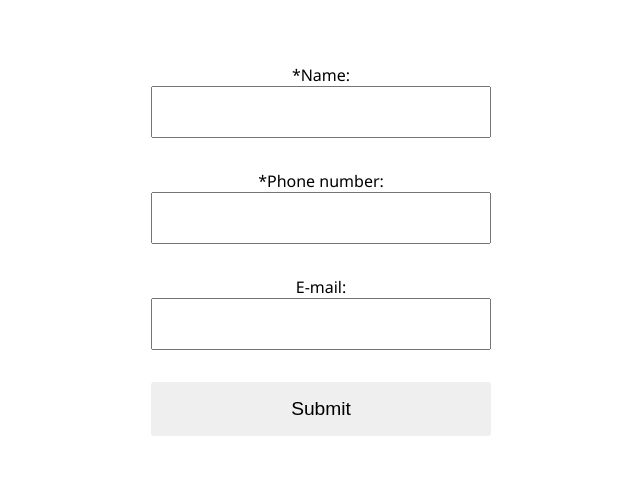
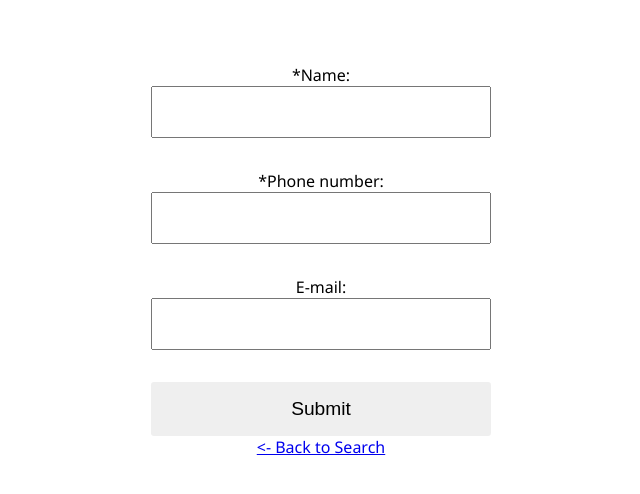
Before and after one commit to Terence625/react-express-mysql-nginx, a React (Create React App) app in the folder frontend/: page /createClient in a window 1280 px wide. Shown: the top 494 px of the page, without its empty margins (319-959 px from the left). Built offline with nearby package versions, Linux system fonts and the light colour scheme.

Commit message:
[Terence] add a back link to search client in clientForm component

```diff
--- a/frontend/src/pages/common/ClientForm.jsx
+++ b/frontend/src/pages/common/ClientForm.jsx
@@ -1,4 +1,5 @@
 import React, { useState } from "react";
+import { Link } from "react-router-dom";
 
 const ClientForm = ({ formText, onInputChange, submitData }) => {
   const [blankInput, setBlankInput] = useState([]);
@@ -13,12 +14,14 @@ const ClientForm = ({ formText, onInputChange, submitData }) => {
   };
 
   return (
+    <div>
       <form
         onSubmit={(e) => {
           e.preventDefault();
           const blankInput = validateData();
           setBlankInput(blankInput);
           if (blankInput.length !== 0) return;
+          window.confirm("are you sure?");
           submitData();
         }}
       >
@@ -27,7 +30,9 @@ const ClientForm = ({ formText, onInputChange, submitData }) => {
           <input
             type="text"
             value={formText.name}
-          onChange={(e) => onInputChange({ ...formText, name: e.target.value })}
+            onChange={(e) =>
+              onInputChange({ ...formText, name: e.target.value })
+            }
           />
         </label>
         <label>
@@ -56,6 +61,8 @@ const ClientForm = ({ formText, onInputChange, submitData }) => {
           <div>{blankInput.toString() + " should not be blank"}</div>
         )}
       </form>
+      <Link style={{}} to={"/searchClient"}>{"<- Back to Search"}</Link>
+    </div>
   );
 };
 
```
Lines whose indentation alone changed are shown as unchanged.
